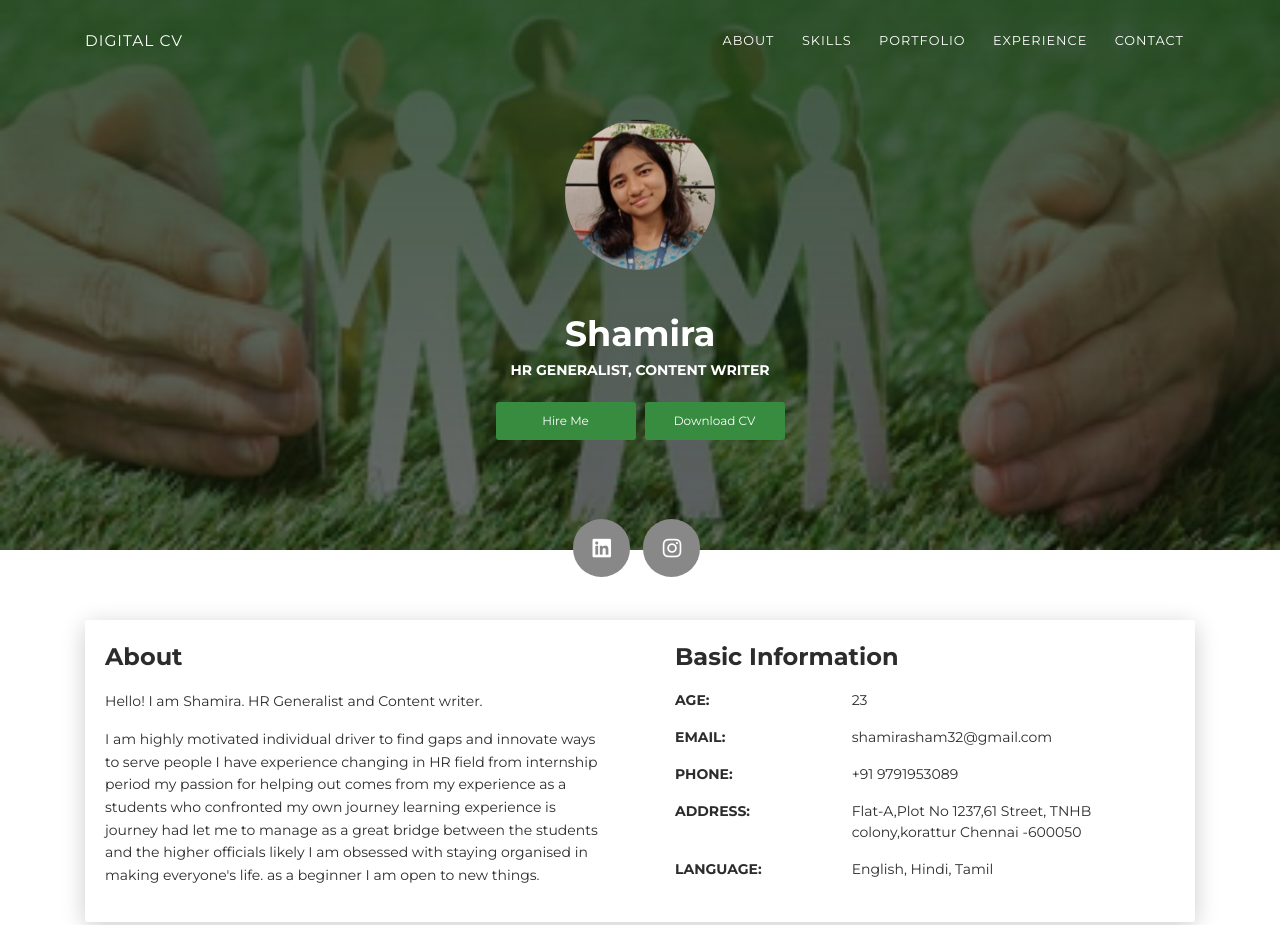
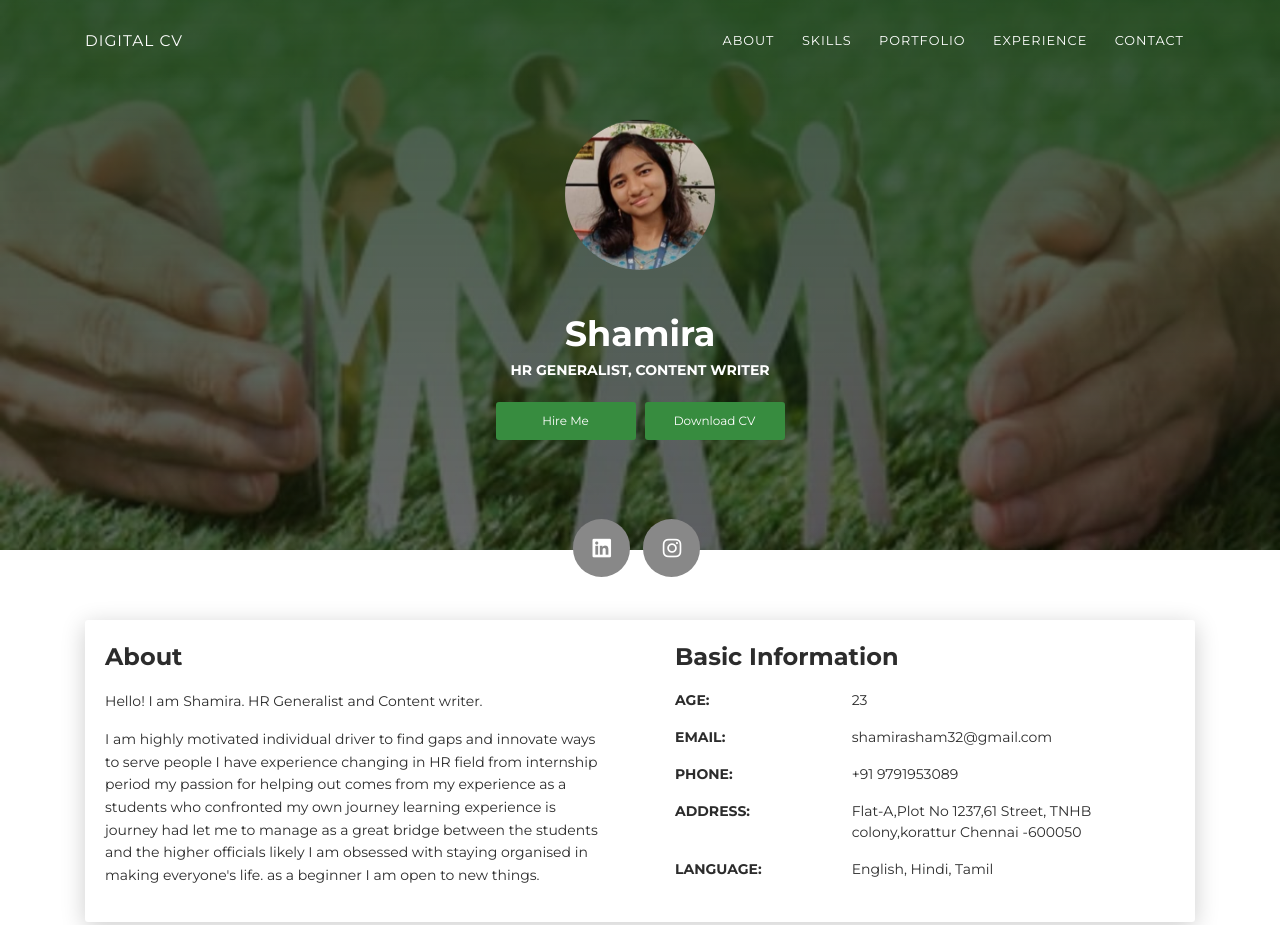
Before and after one commit to ShamiraHR/Digital-CV, a plain HTML site: page index.html in a window 1280 px wide. Shown: the top 925 px of the page. Drawn offline with Linux system fonts and the light colour scheme.

Commit message:
Update index.html
updated background image

```diff
--- a/index.html
+++ b/index.html
@@ -46,7 +46,7 @@
 <div class="profile-page">
   <div class="wrapper">
     <div class="page-header page-header-small" filter-color="green">
-      <div class="page-header-image" data-parallax="true" style="background-image: url('images/bg2.webp')"></div>
+      <div class="page-header-image" data-parallax="true" style="background-image: url('images/bg.jpg')"></div>
       <div class="container">
         <div class="content-center">
           <div class="cc-profile-image"><a href="#"><img src="images\profile.jpg" alt="Image"/></a></div>
```
